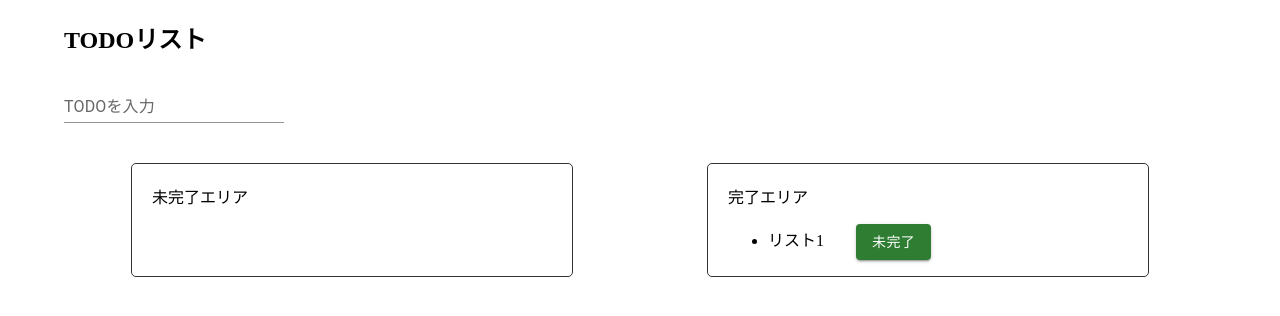
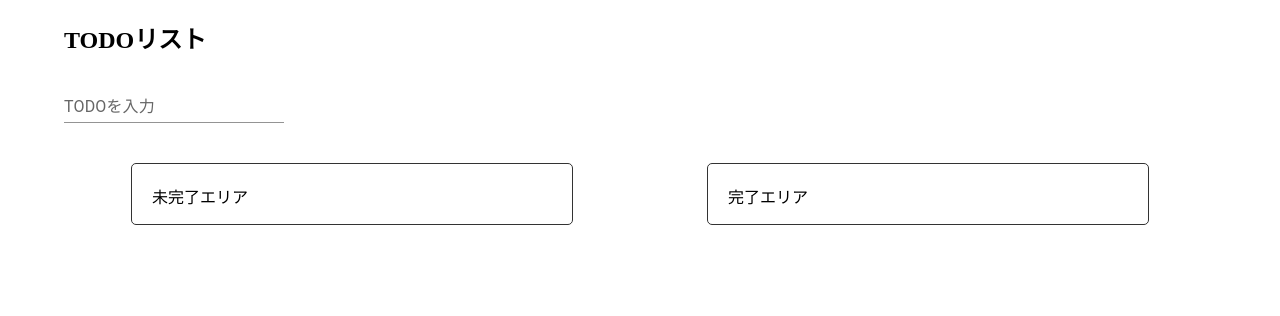
Before and after one commit to Masaaki618/elementary_todo, a React (Create React App) app: page / in a window 1280 px wide. Shown: the top 316 px of the page. Built offline with nearby package versions, Linux system fonts and the light colour scheme.

Commit message:
Err: エラーの原因

```diff
--- a/src/App.js
+++ b/src/App.js
@@ -23,6 +23,9 @@ export const App = () => {
   //未完了エリアのtodoに登録する初期値
   const [imCompTodo, setImCompTodo] = useState([]);
 
+  //完了エリアのtodoに登録する初期値
+  const [compTodo, setCompTodo] = useState([]);
+
   const onChangeInput = (e) => {
     //テキスト入力が行わるる毎にinputTextの値を書き換える
     SetInputText(e.target.value);
@@ -47,6 +50,12 @@ export const App = () => {
     setImCompTodo((prevTodo) => prevTodo.filter((todo) => todo.id !== id));
   };
 
+  const onClickAddComp = (id) => {
+    const addCompeteTodo = imCompTodo[id];
+    setCompTodo((prevAddCompTodo) => [...prevAddCompTodo, addCompeteTodo]);
+    setImCompTodo((prevTodo) => prevTodo.filter((todo) => todo.id !== id));
+  };
+
   return (
     <Container>
       <h2>TODOリスト</h2>
@@ -66,7 +75,13 @@ export const App = () => {
             {imCompTodo.map((todo) => (
               <li style={{ marginBottom: "10px" }} key={todo.id}>
                 {todo.text}
-                <Button variant="contained" sx={{ ml: 4 }}>
+                <Button
+                  variant="contained"
+                  sx={{ ml: 4 }}
+                  onClick={() => {
+                    onClickAddComp(todo.id);
+                  }}
+                >
                   完了
                 </Button>
                 <Button
@@ -87,12 +102,14 @@ export const App = () => {
         <SCompEriaTodo>
           <p style={{ margin: "0" }}>完了エリア</p>
           <ul>
-            <li style={{ marginBottom: "10px" }}>
-              リスト1
-              <Button color="success" variant="contained" sx={{ ml: 4 }}>
-                未完了
-              </Button>
-            </li>
+            {compTodo.map((todo) => (
+              <li style={{ marginBottom: "10px" }} key={todo.id}>
+                {todo.text}
+                <Button color="success" variant="contained" sx={{ ml: 4 }}>
+                  未完了
+                </Button>
+              </li>
+            ))}
           </ul>
         </SCompEriaTodo>
       </Box>
```
